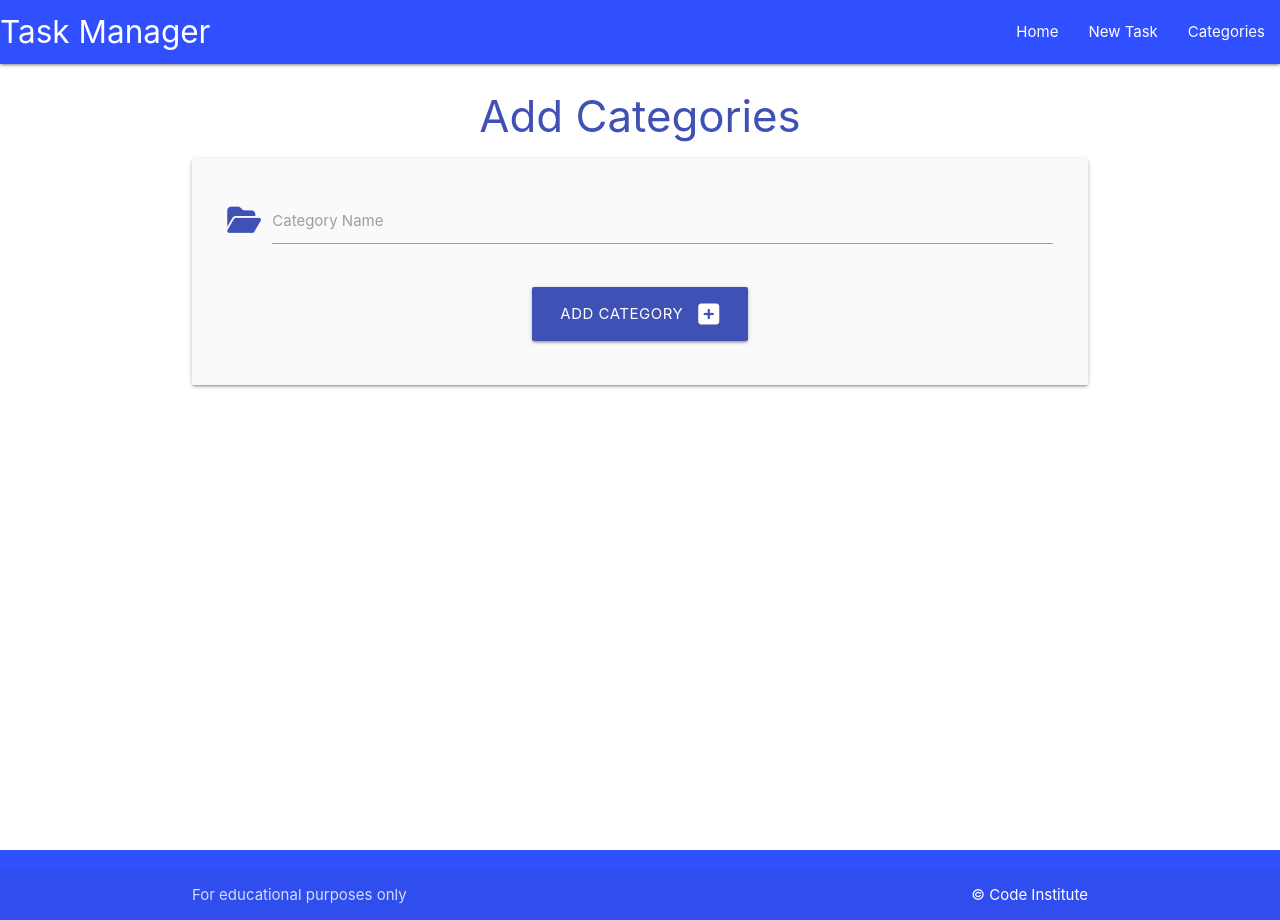
After one commit to llancruzz/task-manager-flask-sqlalchemy, a Flask app: page /add_category in a window 1280 px wide. The commit adds this page. Run offline with Flask 2, Linux system fonts and the light colour scheme.

Commit message:
Add GET and POST methods

```diff
--- a/taskmanager/routes.py
+++ b/taskmanager/routes.py
@@ -1,8 +1,34 @@
-from flask import render_template
+from flask import render_template, request, redirect, url_for
 from taskmanager import app, db
 from taskmanager.models import Category, Task
 
 
 @app.route("/")
 def home():
-    return render_template("base.html")
+    """
+    returns the tasks.html from templates
+    """
+    return render_template("tasks.html")
+
+
+@app.route("/categories")
+def categories():
+    """
+    returns the categories.html from templates
+    """
+    return render_template("categories.html")
+
+
+@app.route("/add_category", methods=["GET", "POST"])
+def add_category():
+    """
+    When the user clicks add category button - form template is rendered.
+    When displaying the form we're using the GET method to get the page.
+    When the user submits the form it uses POST method
+    """
+    if request.method == "POST":
+        category = Category(category_name=request.form.get("category_name"))
+        db.session.add(category)
+        db.session.commit()
+        return redirect(url_for("categories"))
+    return render_template("add_category.html")
--- a/taskmanager/static/css/style.css
+++ b/taskmanager/static/css/style.css
@@ -0,0 +1,9 @@
+body {
+    display: flex;
+    min-height: 100vh;
+    flex-direction: column;
+  }
+
+  main {
+    flex: 1 0 auto;
+  }
--- a/taskmanager/static/js/script.js
+++ b/taskmanager/static/js/script.js
@@ -1,7 +1,5 @@
 // sidenav initialization
-document.addEventListener('DOMContentLoaded', function() {
-    var elems = document.querySelectorAll('.sidenav');
-    var instances = M.Sidenav.init(elems, options);
-  });
-
-  //
+document.addEventListener('DOMContentLoaded', function () {
+    let sidenav = document.querySelectorAll('.sidenav');
+    M.Sidenav.init(sidenav);
+});
--- /dev/null
+++ b/taskmanager/templates/add_category.html
@@ -0,0 +1,28 @@
+{% extends "base.html" %}
+{% block content %}
+
+<h3 class="indigo-text center-align">Add Categories</h3>
+
+<div class="row card-panel grey lighten-5 ">
+    <form class="col s12" method="POST" action="{{ url_for('add_category') }}">
+        <!-- Category Name -->
+        <div class="row">
+            <div class="input-field col s12">
+                <i class="fas fa-folder-open prefix indigo-text"></i>
+                <input id="category_name" name="category_name" minlength="3" maxlength="25" type="text" class="validate"
+                    required>
+                <label for="category_name">Category Name</label>
+            </div>
+        </div>
+        <!-- Submit Button -->
+        <div class="row">
+            <div class="col s12 center-align">
+                <button type="submit" class="btn-large indigo">
+                    Add Category <i class="fas fa-plus-square right"></i>
+                </button>
+            </div>
+        </div>
+    </form>
+</div>
+
+{% endblock %}
--- a/taskmanager/templates/base.html
+++ b/taskmanager/templates/base.html
@@ -18,14 +18,14 @@
 
     <header>
         <!-- Top navbar-->
-        <nav class="blue darken-1">
+        <nav class="indigo accent-4">
             <div class="nav-wrapper">
                 <a href="{{ url_for('home') }}" class="brand-logo">Task Manager</a>
                 <a href="#" data-target="mobile-demo" class="sidenav-trigger"><i class="fas fa-bars"></i></a>
                 <ul class="right hide-on-med-and-down">
                     <li><a href="{{ url_for('home') }}">Home</a></li>
                     <li><a href="#">New Task</a></li>
-                    <li><a href="#">Categories</a></li>
+                    <li><a href="{{ url_for('categories') }}">Categories</a></li>
                 </ul>
             </div>
         </nav>
@@ -34,10 +34,26 @@
         <ul class="sidenav" id="mobile-demo">
             <li><a href="{{ url_for('home') }}">Home</a></li>
             <li><a href="#">New Task</a></li>
-            <li><a href="#">Categories</a></li>
+            <li><a href="{ url_for('categories') }}">Categories</a></li>
         </ul>
     </header>
 
+    <main class="container">
+        {% block content %}
+        {% endblock %}
+    </main>
+
+    <!-- Footer -->
+    <footer class="page-footer indigo accent-4">
+        <div class="footer-copyright">
+            <div class="container">
+                For educational purposes only
+                <a class="white-text right" href="https://codeinstitute.net" target="_blank">&copy; Code Institute</a>
+            </div>
+        </div>
+    </footer>
+
+    <!-- JavaScript links -->
     <!-- Compiled and minified JavaScript - Materialize -->
     <script src="https://cdnjs.cloudflare.com/ajax/libs/materialize/1.0.0/js/materialize.min.js"></script>
     <script src="{{ url_for('static', filename='js/script.js') }}"></script>
--- /dev/null
+++ b/taskmanager/templates/tasks.html
@@ -0,0 +1,6 @@
+{% extends "base.html" %}
+{% block content %}
+
+<h3 class="indigo-text center-align">Tasks</h3>
+
+{% endblock %}
```
Also changed, not shown: taskmanager/templates/categories.html (added, +16 -0 lines).
